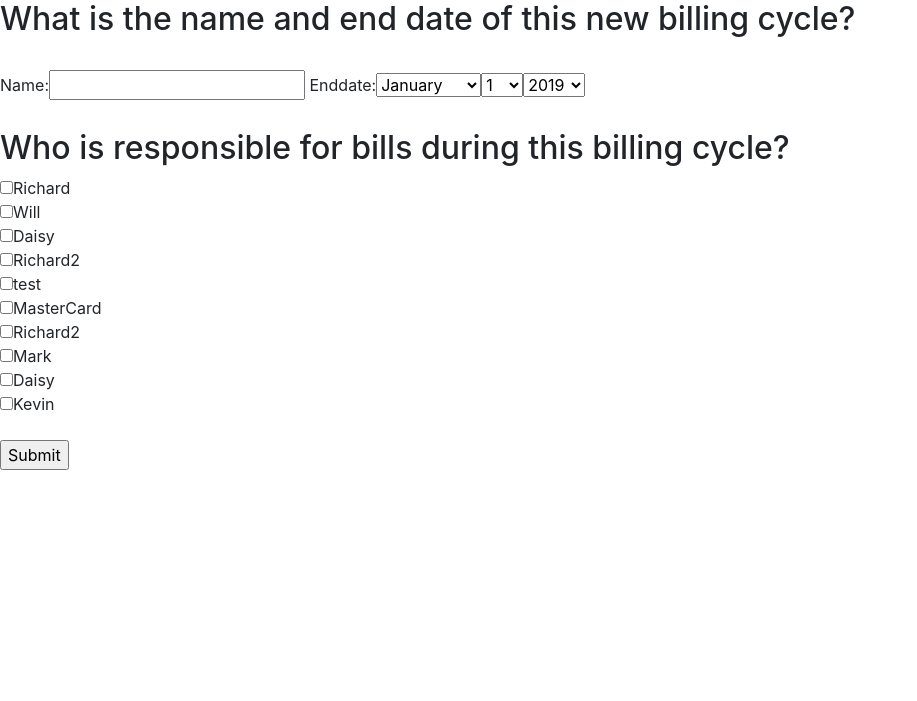
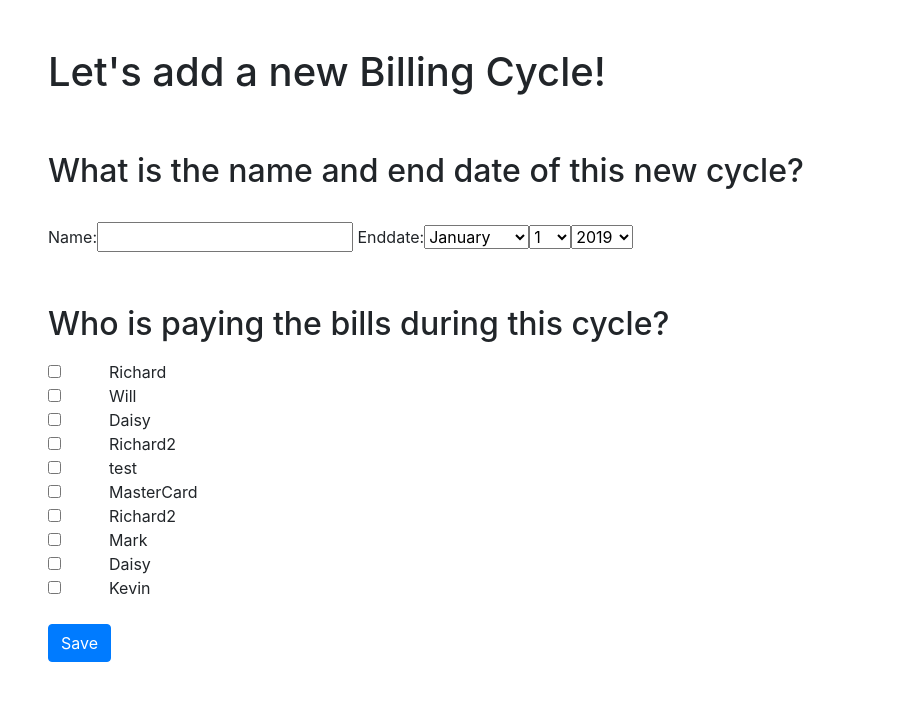
Before and after one commit to rjlancaster/ponyUp, a Django app: template cycles/templates/cycles/newCycleForm.html in a window 1280 px wide. Shown: the part 56-757 px from the top of the page, without its empty margins (0-917 px from the left). Run offline with Django 3.2, Linux system fonts and the light colour scheme; the template is opened without the code that fills it: values that come from a table or form of the project are taken from there, others are empty; a user stored in the database is signed in; data comes from the database, SQL or seed files in the repository; both versions use the stored data as it was after the commit; some libraries are stand-ins or nearby versions.

Commit message:
styled new billing cycle page

```diff
--- a/cycles/templates/cycles/newCycleForm.html
+++ b/cycles/templates/cycles/newCycleForm.html
@@ -1,17 +1,22 @@
 {% extends "cycles/index.html" %}
 
 {% block content %}
+<h1 class="mx-5 mt-5">Let's add a new Billing Cycle! </h1>
 <form id="" method="post" action="{% url 'cycles:newCycle' %}">
     {% csrf_token %}
-    <h2>What is the name and end date of this new billing cycle?</h2><br>
-    {{ cycle_form }}
-    <br><br>
-    <h2>Who is responsible for bills during this billing cycle?</h2>
+    <label class="m-5">
+        <h2>What is the name and end date of this new cycle?</h2><br>
+        {{ cycle_form }}
+    </label>
+    <label class="mx-5">
+        <h2>Who is paying the bills during this cycle?</h2>
+    </label>
+    <br>
     {% for tenant in tenants %}
-    <input type="checkbox" name="tenant[]" value="{{ tenant.id }}">{{ tenant.name }}<br>
+    <input class="mx-5" type="checkbox" name="tenant[]" value="{{ tenant.id }}">{{ tenant.name }}<br>
     {% endfor %}
     <br>
-    <input type="submit">
+    <input type="submit" value="Save" class="btn btn-primary btn-md mx-5" />
 </form>
 
 {% endblock %}
```
Also changed, not shown: db.sqlite3.
